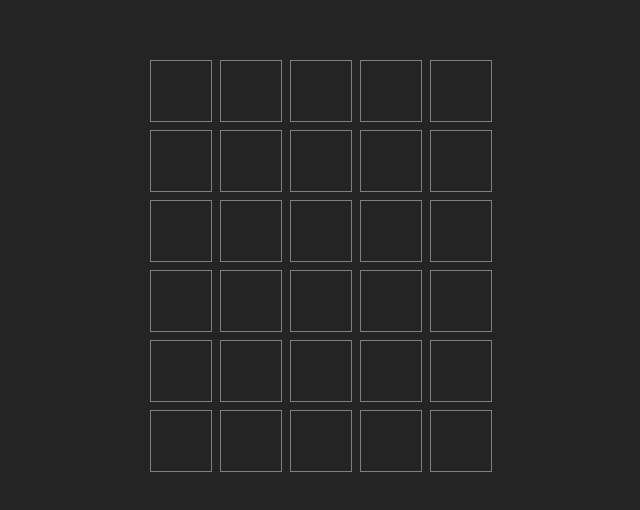
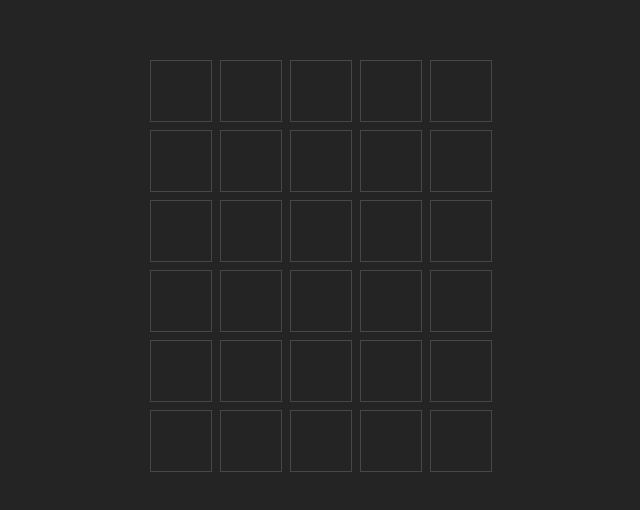
Before and after one commit to JakeLeigh99/Wordle, a React (Vite) app: page / in a window 1280 px wide. Shown: the part 142-652 px from the top of the page, without its empty margins (319-959 px from the left). Built offline with nearby package versions, Linux system fonts and the light colour scheme.

Commit message:
fix styling for position colour

```diff
--- a/src/App.css
+++ b/src/App.css
@@ -17,7 +17,7 @@
 .tile {
   height: 60px;
   width: 60px;
-  border: 1px solid grey;
+  border: 1px solid rgb(71, 71, 71);
   margin: 4px;
   display: flex;
   align-items: center;
@@ -29,18 +29,14 @@
   font-size: 32px;
 }
 
-.grey  {
-  background-color: none;
-}
-
 .darkGrey {
-  background-color: lightgray;
+  background-color: rgb(78, 78, 78);
 }
 
 .green {
-  background-color: green;
+  background-color: rgb(0, 136, 0);
 }
 
 .orange {
-  background-color: orange;
+  background-color: rgb(223, 145, 0);
 }
--- a/src/App.tsx
+++ b/src/App.tsx
@@ -6,7 +6,7 @@ const WORD_LENGTH = 5;
 
 const Line = ({ guess, word, isFinal }: LineProps) => {
   const tiles = [];
-  let colour = 'grey';
+  let colour = '';
 
   for (let i = 0; i < WORD_LENGTH; i++) {
     const char = guess[i];
@@ -25,8 +25,8 @@ const Line = ({ guess, word, isFinal }: LineProps) => {
       }
     }
     tiles.push(
-      <div key={i} className="tile">
-        <h2 className={`letter ${colour}`}>{char && char.toUpperCase()}</h2>
+      <div key={i} className={`tile ${colour}`}>
+        <h2 className="letter">{char && char.toUpperCase()}</h2>
       </div>,
     );
   }
```
